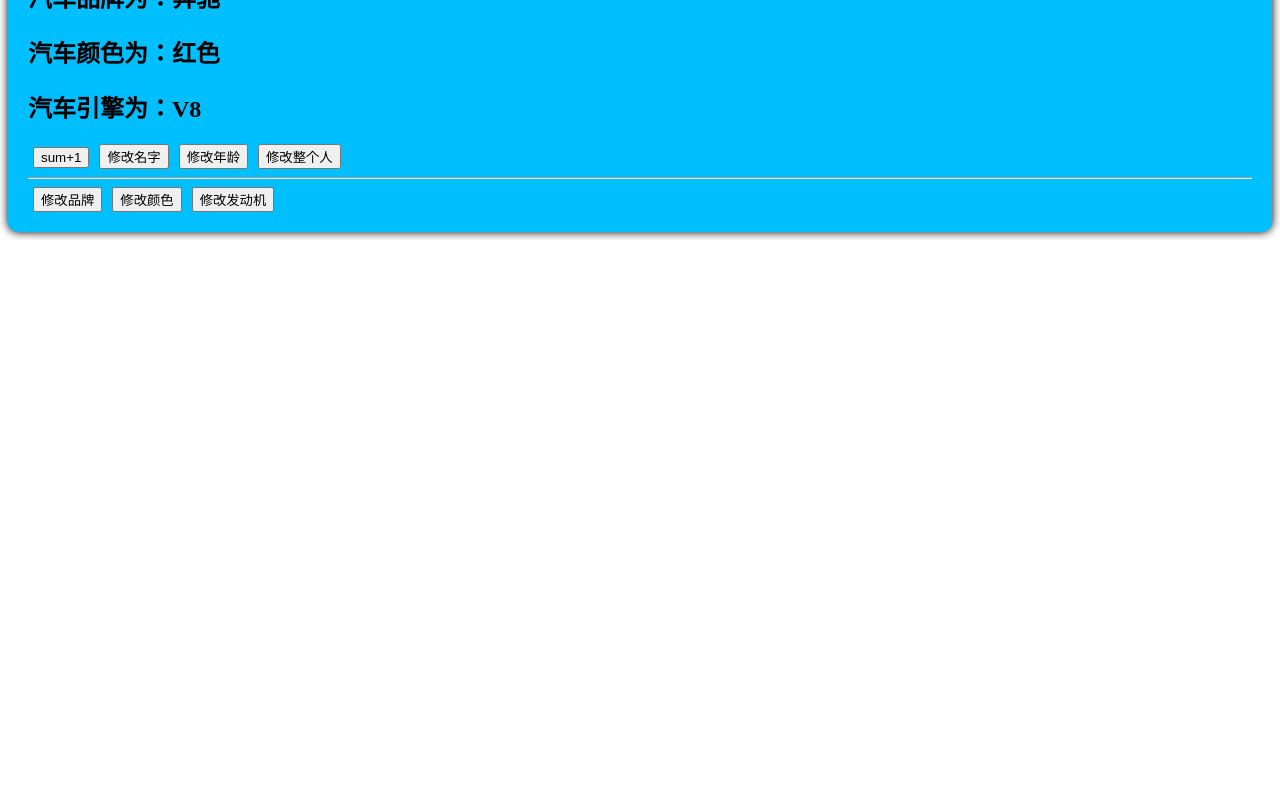
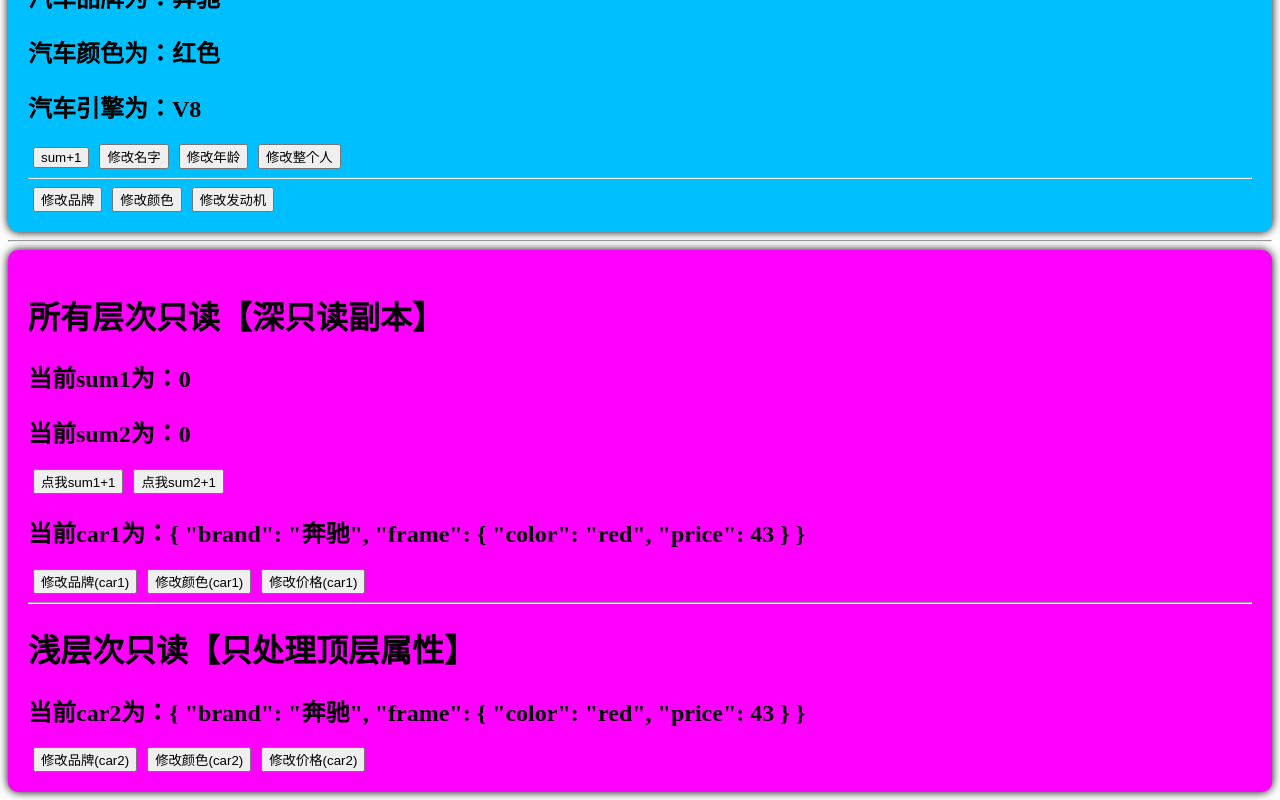
Before and after one commit to yiang231/vue3, a Vue app: page / in a window 1280 px wide. Shown: the part 3854-4654 px from the top of the page. Before the commit the page ends 4094 px from the top, so only its background shows below. Built offline with nearby package versions, Linux system fonts and the light colour scheme; no server answers.

Commit message:
readonly 和 shallowReadonly

```diff
--- a/src/App.vue
+++ b/src/App.vue
@@ -20,6 +20,8 @@
     <components_LifeCycle v-if="isShow" />
     <hr />
     <components_Shallow />
+    <hr />
+    <ReadOnly />
 </template>
 <script lang="ts" setup>
 import { reactive, ref } from 'vue'
@@ -34,6 +36,7 @@ import components_RefAttr from '@/components/RefAttr.vue'
 import components_Ts from '@/components/Ts.vue'
 import components_LifeCycle from '@/components/LifeCycle.vue'
 import components_Shallow from '@/components/Shallow.vue'
+import ReadOnly from '@/components/ReadOnly.vue'
 
 let refAttr = ref()
 let personList = reactive<Persons>([
--- /dev/null
+++ b/src/components/ReadOnly.vue
@@ -0,0 +1,80 @@
+<template>
+    <div class="readonly">
+        <h1>所有层次只读【深只读副本】</h1>
+        <h2>当前sum1为：{{ sum1 }}</h2>
+        <h2>当前sum2为：{{ sum2 }}</h2>
+        <button @click="changeSum1">点我sum1+1</button>
+        <button @click="changeSum2">点我sum2+1</button>
+        <br />
+        <h2>当前car1为：{{ car1 }}</h2>
+        <button @click="changeBrand1">修改品牌(car1)</button>
+        <button @click="changeColor1">修改颜色(car1)</button>
+        <button @click="changePrice1">修改价格(car1)</button>
+        <hr />
+        <h1>浅层次只读【只处理顶层属性】</h1>
+        <h2>当前car2为：{{ car2 }}</h2>
+        <button @click="changeBrand2">修改品牌(car2)</button>
+        <button @click="changeColor2">修改颜色(car2)</button>
+        <button @click="changePrice2">修改价格(car2)</button>
+    </div>
+</template>
+<script setup lang="ts">
+import { reactive, readonly, ref, shallowReadonly } from 'vue'
+
+let sum1 = ref(0)
+// 必须是响应式对象
+let sum2 = readonly(sum1)
+let car1 = reactive({
+    brand: '奔驰',
+    frame: {
+        color: 'red',
+        price: 43
+    }
+})
+// 浅层次只读
+let car2 = shallowReadonly(car1)
+
+function changeSum1() {
+    sum1.value += 1
+}
+
+function changeSum2() {
+    sum2.value += 1
+}
+
+function changeBrand1() {
+    car1.brand = '比亚迪'
+}
+
+function changeColor1() {
+    car1.frame.color = 'white'
+}
+
+function changePrice1() {
+    car1.frame.price += 1
+}
+
+function changeBrand2() {
+    car2.brand = '宝马'
+}
+
+function changeColor2() {
+    car2.frame.color = 'green'
+}
+
+function changePrice2() {
+    car2.frame.price += 1
+}
+</script>
+<style scoped>
+.readonly {
+    background-color: fuchsia;
+    box-shadow: 0 0 10px;
+    border-radius: 10px;
+    padding: 20px;
+}
+
+button {
+    margin: 0 5px;
+}
+</style>
```
